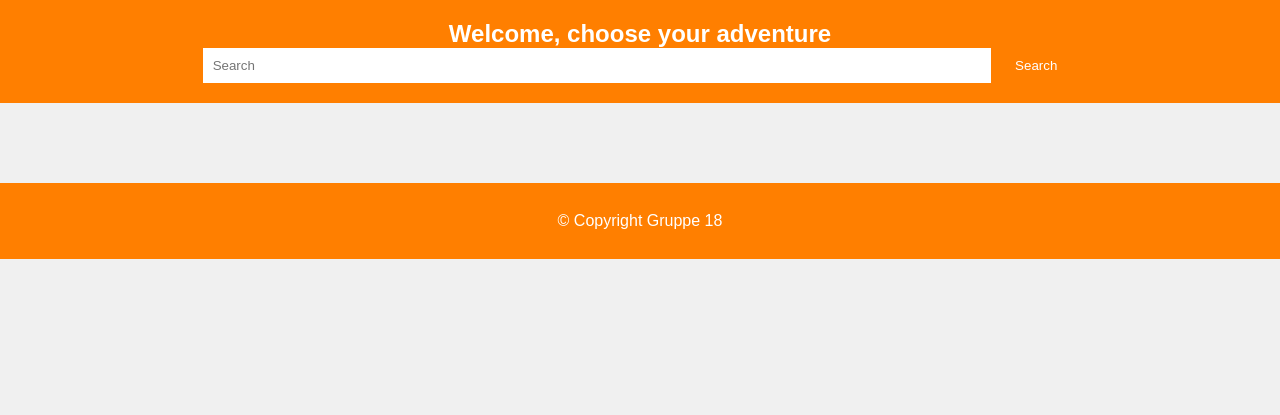
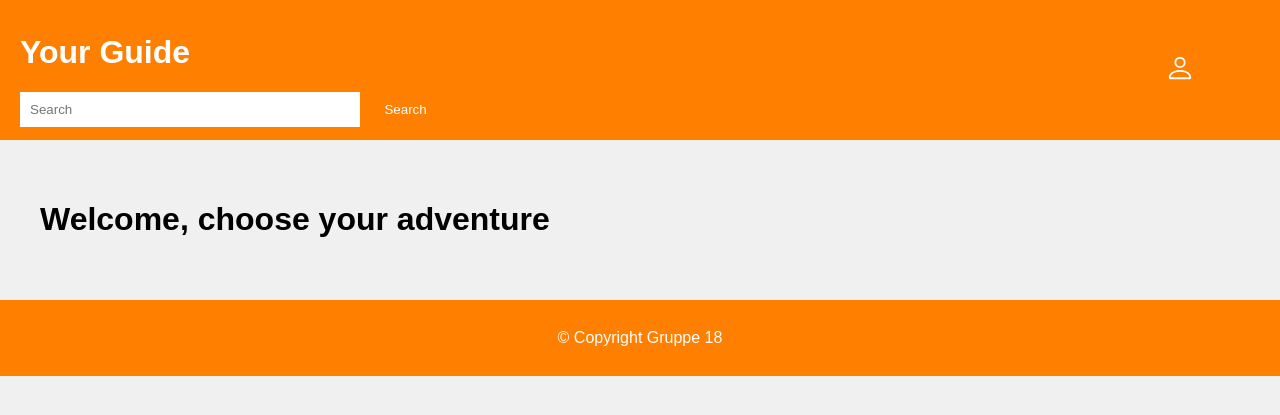
Before and after one commit to khadijo/Group18.YourGuide.Prototype, a Flask app: page /search in a window 1280 px wide. Shown: the top 415 px of the page. Run offline with Flask 3, Linux system fonts and the light colour scheme.

Commit message:
added profile icon on the right with dropdown menu

```diff
--- a/Gruppe_18/src/main/templates/homepage.html
+++ b/Gruppe_18/src/main/templates/homepage.html
@@ -13,21 +13,9 @@
             padding: 0;
         }
 
-        .header {
-            background-color: #ff7f00;
-            color: white;
-            text-align: center;
-            padding: 20px 0;
-        }
-
-        .header h1 {
-            font-size: 24px;
-            margin: 0;
-        }
-
-        .header input[type="text"] {
+        header input[type="text"] {
             padding: 10px;
-            width: 60%;
+            width: 40%;
             border: none;
         }
 
@@ -39,20 +27,7 @@
             font-size: 24px;
         }
 
-        .BoderGrandCanyon,
-        .BorderDisney,
-        .louvreMuseum {
-            background-color: white;
-            padding: 20px;
-            margin-bottom: 20px;
-        }
 
-        .image img,
-        .BorderDisney img,
-        .louvreMuseum img {
-            max-width: 100%;
-            height: auto;
-        }
 
         p {
             font-size: 16px;
@@ -78,19 +53,103 @@
             text-align: center;
             padding: 10px 0;
         }
+
+        header {
+          display: flex;
+          justify-content: space-between;
+          align-items: center;
+          background-color: #ff7f00;
+          color: #fff;
+          padding: 10px 20px;
+        }
+
+        /* Left Section with H2 and Search Bar */
+        .left-section {
+          display: flex;
+          flex-direction: column; /* Stack items vertically */
+          width: 100vh
+        }
+
+        .left-section h2 {
+          margin-bottom: 10px; /* Adjust margin as needed */
+        }
+
+        /* Right Section with Profile Icon */
+        .right-section {
+          display: flex;
+          align-items: center;
+          width: 20vh;
+          height: 15vh;
+          justify-content: center;
+        }
+
+        .dropdown-menu {
+            position: relative;
+          }
+
+        .dropdown-menu:hover .hidden-menu {
+            display: flex;
+            flex-direction: column
+
+          }
+
+        .hidden-menu {
+            display: none;
+            width: 20vh;
+            margin-left: -8vh;
+            align-items: center;
+        }
+
+        .dropdown-menu .hidden-menu{
+            position: absolute;
+            top: 100%;
+            left: 0;
+            z-index: 1;
+            border: 1px solid #ccc; /* Add a border to the menu */
+            background-color: #fff; /* Set the background color for the menu */
+            border-radius: 5px; /* Add rounded corners to the menu */
+          }
+
+        a {
+        color: #000000;
+        text-decoration: none;
+        padding: 8px 20px;
+        }
+
+
+
+
+
+
     </style>
 <body>
     <header class="header">
-        <h1>Welcome, choose your adventure</h1>
+        <div class="left-section">
+        <h1 class="yourtour">Your Guide</h1>
          <!--Add functionality to the search bar -->
-        <form action="/search" method="get">
+        <form action="/search" method="get" class="search-bar">
             <input type="text" name ="q" placeholder="Search">
             <button type="submit">Search</button>
         </form>
+        </div>
+        <div class="right-section">
+            <!-- Navbar -->
+            <nav class="dropdown-menu">
+                <svg xmlns="http://www.w3.org/2000/svg" width="30" height="30" fill="currentColor" class="bi" viewBox="0 0 16 16">
+                    <path d="M8 8a3 3 0 1 0 0-6 3 3 0 0 0 0 6Zm2-3a2 2 0 1 1-4 0 2 2 0 0 1 4 0Zm4 8c0 1-1 1-1 1H3s-1 0-1-1 1-4 6-4 6 3 6 4Zm-1-.004c-.001-.246-.154-.986-.832-1.664C11.516 10.68 10.289 10 8 10c-2.29 0-3.516.68-4.168 1.332-.678.678-.83 1.418-.832 1.664h10Z"/>
+                </svg>
+                <div class="hidden-menu">
+                <a href="#">Profile</a>
+                <a href="#">My tours</a>
+                </div>
+
+            </nav>
+            </div>
     </header>
     <main>
 
   <main>
+      <h1>Welcome, choose your adventure</h1>
       <!-- For hver tur i listen av turer, generer HTML-innhold -->
       {% for tour in tours %}
             <div class="{{ tour.id }}">
```
